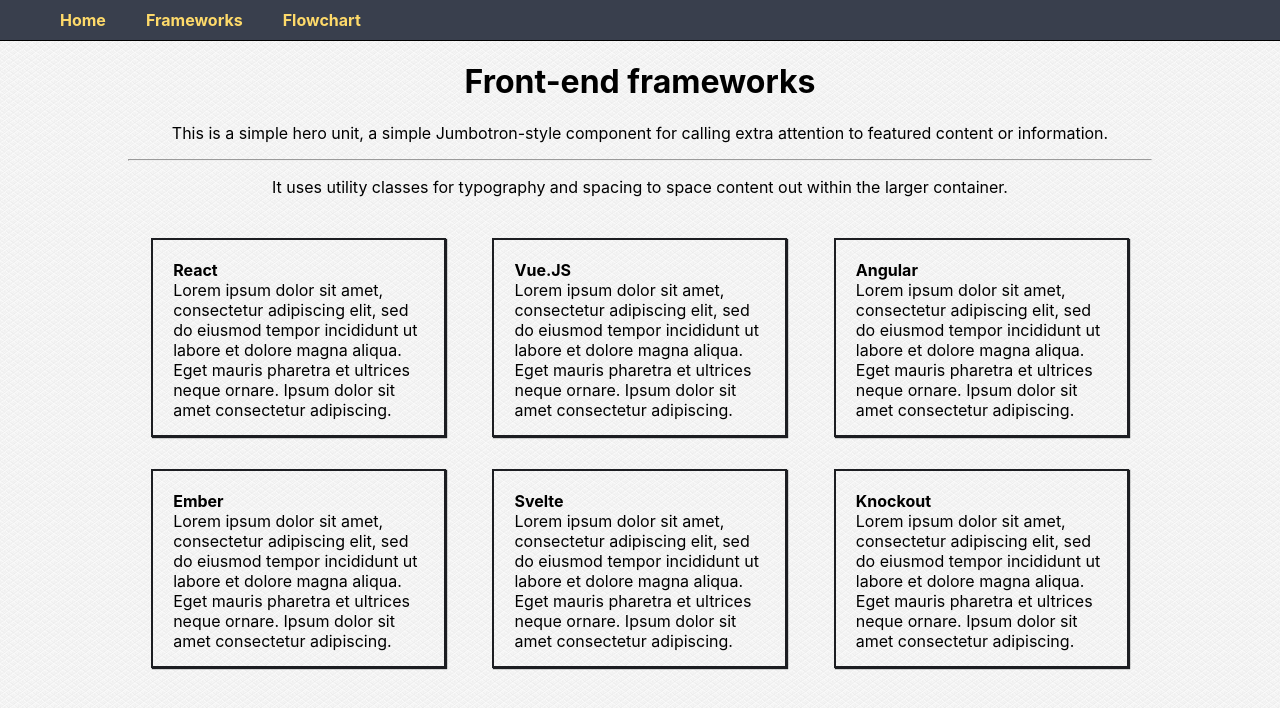
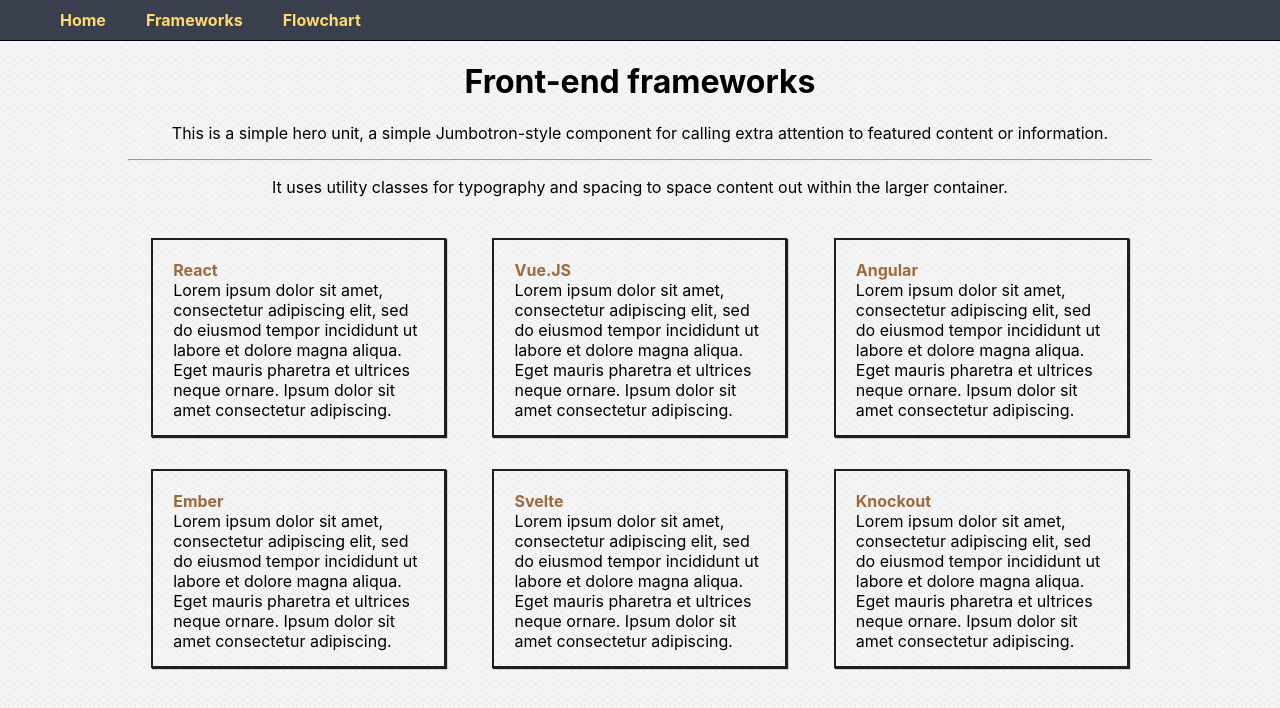
Before and after one commit to danda-n/framework-recommender, a React (Create React App) app: page / in a window 1280 px wide. Shown: the top 708 px of the page. Built offline with nearby package versions, Linux system fonts and the light colour scheme.

Commit message:
onclick card

```diff
--- a/src/components/FrameworkCard.js
+++ b/src/components/FrameworkCard.js
@@ -1,9 +1,18 @@
 import React from "react";
 
 class FrameworkCard extends React.Component {
+  constructor() {
+    super();
+    this.handleClick = this.handleClick.bind(this);
+  }
+
+  handleClick() {
+    console.log("click");
+  }
+
   render() {
     return (
-      <div className="card-framework">
+      <div className="card-framework" onClick={this.handleClick}>
         <div className="card-title">{this.props.title}</div>
         <div className="card-content">{this.props.description}</div>
       </div>
--- a/src/css/FrameworkList.css
+++ b/src/css/FrameworkList.css
@@ -16,11 +16,10 @@
 .card-framework:hover {
   border: 2px solid #feda6a;
   box-shadow: 1px 1px 1px #feda6a;
-  cursor: pointer;
 }
 
 .card-title {
-  color: d4d4dc;
+  color: #9c6b3b;
   font-weight: bold;
 }
 
--- a/src/css/FrameworkPage.css
+++ b/src/css/FrameworkPage.css
@@ -38,7 +38,6 @@
 
 .page-content-1 {
   flex: 4 0 0%;
-  min-width: 30vmin;
 }
 
 .content-framework-desc {
@@ -47,7 +46,6 @@
 }
 .page-content-2 {
   flex: 3 0 0%;
-  min-width: 30vmin;
   text-align: right;
 }
 
```
